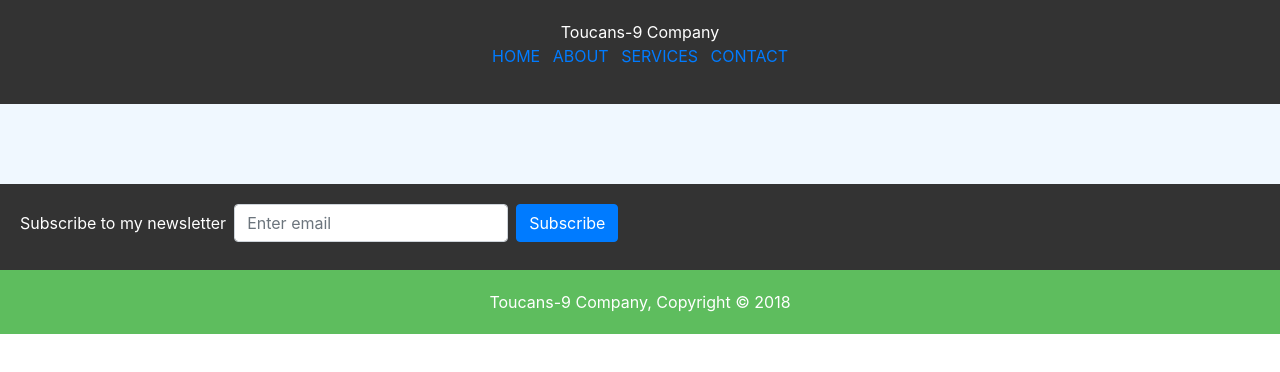
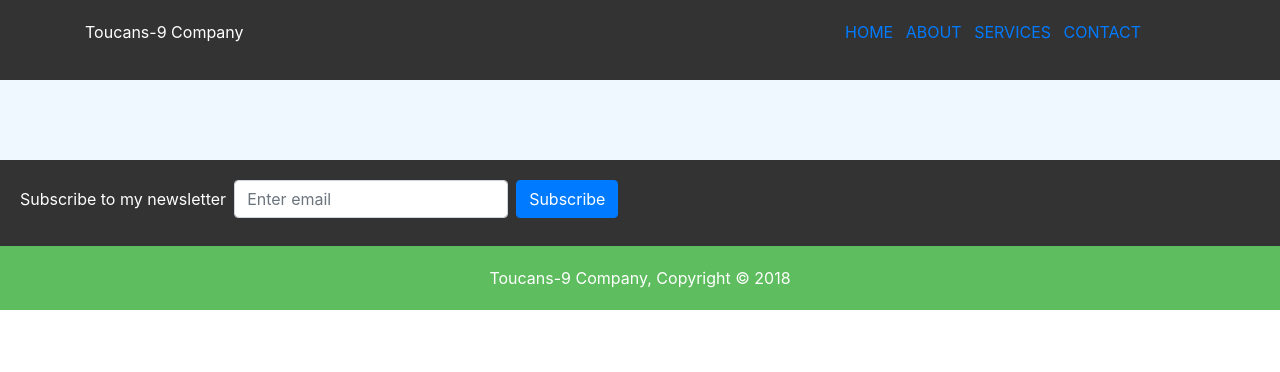
Before and after one commit to chingu-voyage7/Toucans-Team-09, a website: page public/index.html in a window 1280 px wide. Drawn offline with nearby package versions, Linux system fonts and the light colour scheme.

Commit message:
Header in index section improvment #17

```diff
--- a/public/index.html
+++ b/public/index.html
@@ -21,9 +21,12 @@
 <body>
   <!-- Create name/logo (left) and menu (right) -->
   <header>
-    <div id="brand">
+    <div class="container">
+      <div class="row">
+        <div id="brand" class="col-sm-8">
           Toucans-9 Company
         </div>
+        <div id="nav" class="col-sm-4">
           <nav>
             <ul class="list-unstyled list-inline">
               <li class="list-inline-item">
@@ -40,6 +43,9 @@
               </li>
             </ul>
           </nav>
+        </div>
+      </div>
+    </div>
   </header>
   <main>
     <!-- Section: Jumbotron/hero (background image + short description) -->
--- a/public/stylesheets/style.css
+++ b/public/stylesheets/style.css
@@ -8,7 +8,7 @@ a {
 } */
 
 header {
-  text-align: center;
+  /* text-align: center; */
   padding: 20px;
   color: #ffffff;
   background-color: #333;
```
Lines whose indentation alone changed are shown as unchanged.
